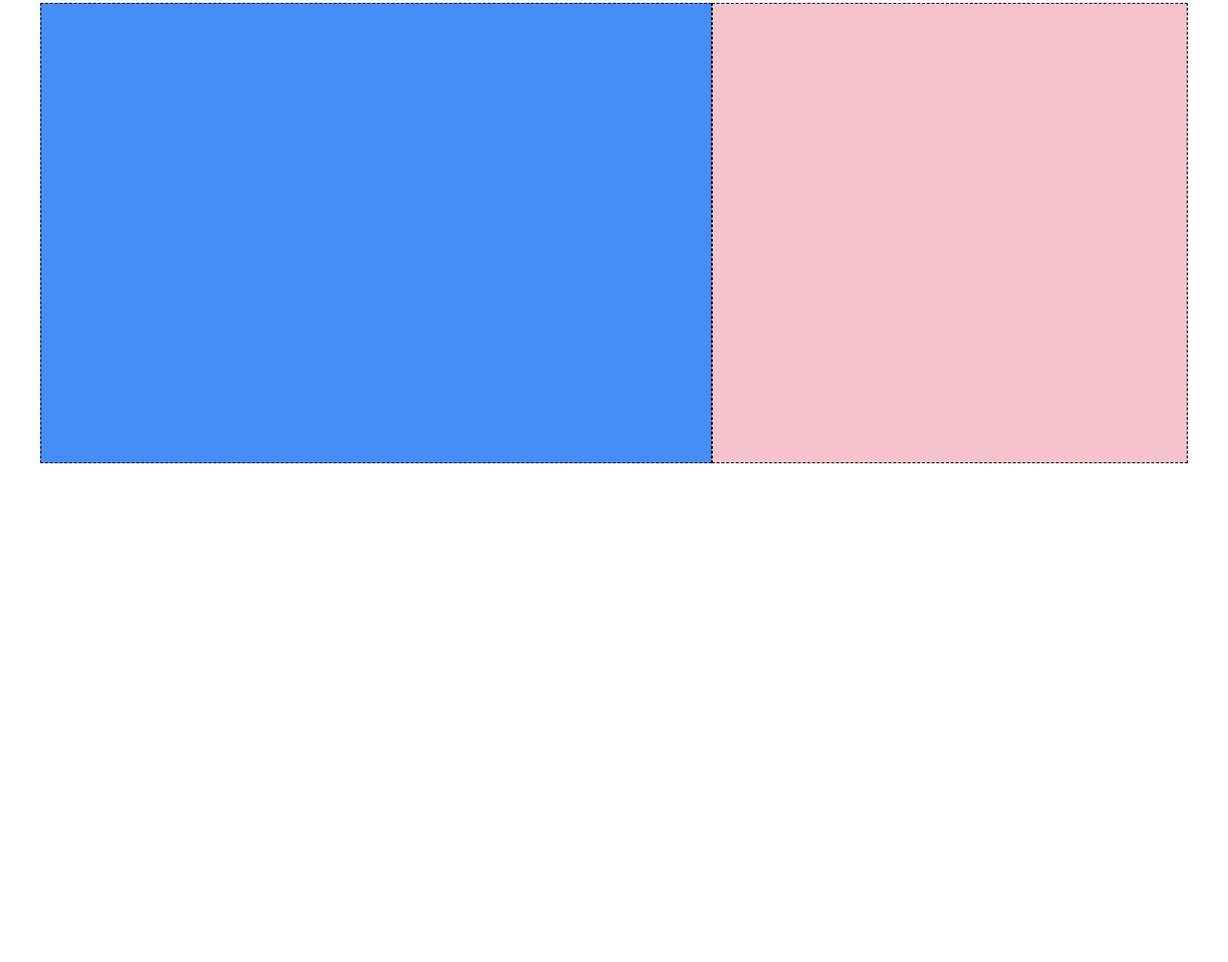
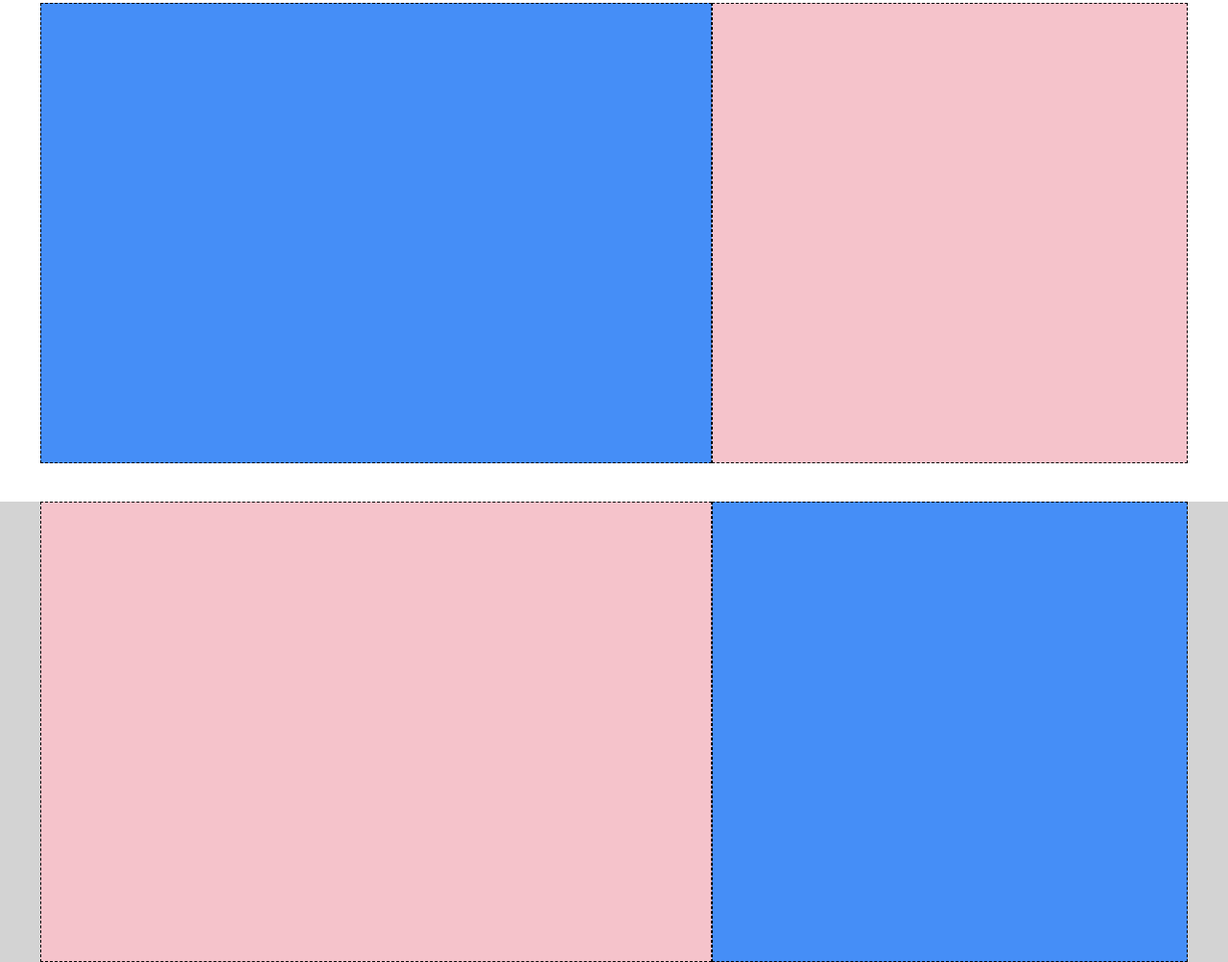
Before and after one commit to rpalanga/htmlcss-struttura-discord, a plain HTML site: page index.html in a window 1280 px wide. Shown: the part 499-1502 px from the top of the page at 96% size. Before the commit the page ends 1022 px from the top, so only its background shows below. Drawn offline with Linux system fonts and the light colour scheme.

Commit message:
inserimento riquadri rosa e azzurro 2

```diff
--- a/css/style.css
+++ b/css/style.css
@@ -82,7 +82,7 @@
     padding: 50px auto; */
 }
 
-.azure-square{
+.azure-square-1{
     height: 480px;
     width: 700px;
 
@@ -102,3 +102,42 @@
 
 
 }
+
+.back-grey{
+    display: flex;
+    justify-content: center;
+    align-items: center;
+    row-gap: 40px;
+
+    /* max-width: 1200px; */
+
+    background-color: #D3D3D3;
+
+    /* margin: 40px auto; */
+    /* padding: 40px auto; */
+
+}
+
+.s-pink-2{
+    background-color: #F5C3CB;
+
+    height: 480px;
+    width: 700px;
+    border: black 1px dashed;
+
+    /* margin: 40px auto; */
+
+
+}
+
+.azure-square-2{
+    height: 480px;
+    width: 496px;
+
+    background-color: #458EF7;
+    border: black 1px dashed;
+
+    /* margin: 40px auto; */
+
+}
+/* il box grey non si colora sui margini top e bottom */
--- a/index.html
+++ b/index.html
@@ -26,10 +26,19 @@
 
             <section>
                 <div class="back-white">
-                    <div class="azure-square"></div>
+                    <div class="azure-square-1"></div>
                     <div class="s-pink-1"></div>
                 </div>
             </section>
+
+            <section>
+                <div class="back-grey">
+                    <div class="s-pink-2"></div>
+                    <div class="azure-square-2"></div>
+                </div>
+            </section>
+
+
         </main>
 
 
```
